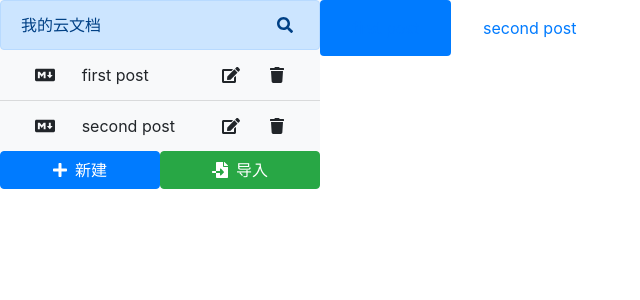
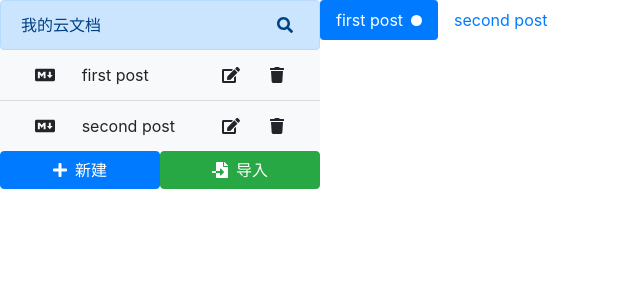
Before and after one commit to zhangtao615/cloud-doc, a React (Create React App) app: page / in a window 1280 px wide. Shown: the top 300 px of the page, without its empty margins (0-640 px from the left). Built offline with nearby package versions, Linux system fonts and the light colour scheme.

Commit message:
'TabList部分开发'

```diff
--- a/package.json
+++ b/package.json
@@ -14,6 +14,7 @@
     "bootstrap": "^4.5.2",
     "classnames": "^2.2.6",
     "concurrently": "^5.3.0",
+    "node-sass": "^4.14.1",
     "react": "^16.13.1",
     "react-dom": "^16.13.1",
     "react-scripts": "3.4.3"
--- a/src/App.js
+++ b/src/App.js
@@ -43,7 +43,9 @@ function App() {
         <div className="col-9 right-panel">
           <TabList
             files={defaultFiles}
-            onTabClick={(id)=>{console.log(id)}}
+            unsavedIds={["1"]}
+            onTabClick={(id) => {console.log(id)}}
+            onCloseTab={(id) => {console.log(id)}}
             activedId="1"
           ></TabList>
         </div>
--- a/src/components/TabList.js
+++ b/src/components/TabList.js
@@ -1,21 +1,35 @@
 import React from "react";
+import { FontAwesomeIcon } from '@fortawesome/react-fontawesome'
+import {faTimes } from '@fortawesome/free-solid-svg-icons'
 import classNames from "classnames"
+import './TabList.scss'
 import PropTypes from 'prop-types';
 
 const TabList = ({ files, activedId, unsavedIds, onTabClick, onCloseTab}) => {
     return (
-        <ul className="nav nav-pills">
+        <ul className="nav nav-pills tablist-component">
             { files.map(files => {
+                const withUnsavedMark = unsavedIds.includes(files.id)
                 const fClassName = classNames({
                     'nav-link':true,
-                    'active':files.id === activedId
+                    'active':files.id === activedId,
+                    "withUnsaved": withUnsavedMark
                 })
                 return (
-                    <li className={fClassName} key={files.id}>
+                    <li className="nav-item" key={files.id}>
                         <a href="#"
-                         className="nav-link"
-                         onClick={(e) => {e.preventDefault();onTabClick(files.id)}}
-                         >{files.title}</a>
+                         className={fClassName}
+                         onClick={(e) => {e.preventDefault();onTabClick(files.id)}}>
+                          {files.title}
+                          <span className="ml-2 close-icon">
+                            <FontAwesomeIcon
+                             title="关闭"
+                             icon={faTimes}
+                             onClick={(e)=> {e.stopPropagation(); onCloseTab(files.id)}}
+                             ></FontAwesomeIcon>
+                          </span>
+                          { withUnsavedMark && <span className="rounded-circle unsaved-icon ml-2"></span>}
+                        </a>
                     </li>
                 )
             })
--- /dev/null
+++ b/src/components/TabList.scss
@@ -0,0 +1,26 @@
+.tablist-component {
+    .close-icon {
+        visibility: hidden;
+    }
+    .nav-link:hover .close-icon {
+        visibility: visible;
+    }
+    .nav-link.active .close-icon {
+        visibility: visible;
+    }
+    .unsaved-icon {
+        display: inline-block;
+        background-color: #FFFFFF;
+        width: 11px;
+        height: 11px;
+    }
+    .withUnsaved.nav-link .close-icon {
+        display: none;
+    }
+    .withUnsaved.nav-link:hover .close-icon{
+        display: inline-block;
+    }
+    .withUnsaved.nav-link:hover .unsaved-icon{
+        display: none;
+    }
+}
```
